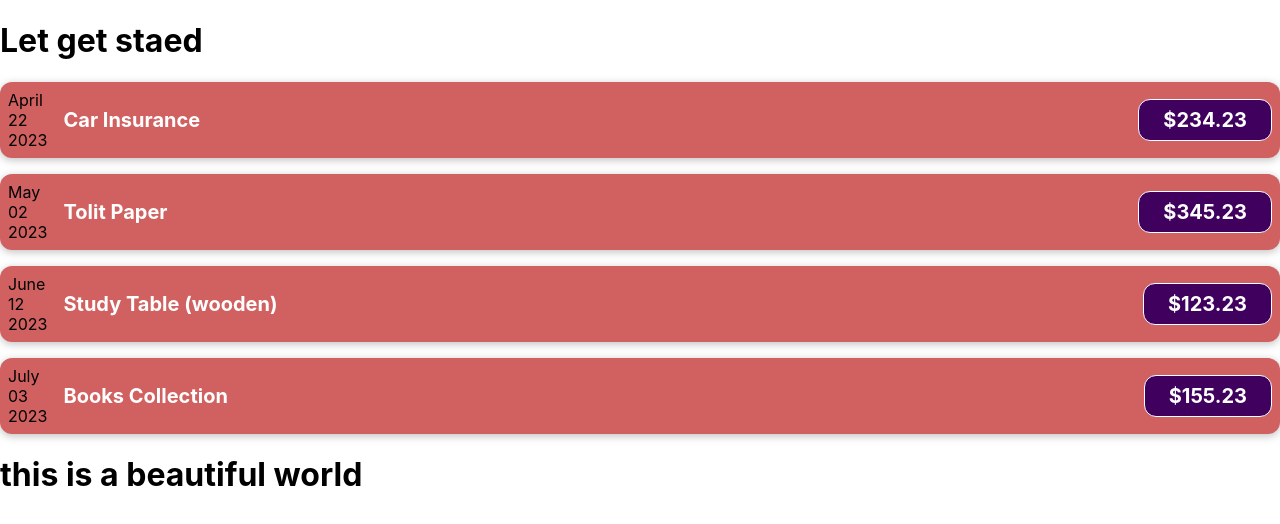
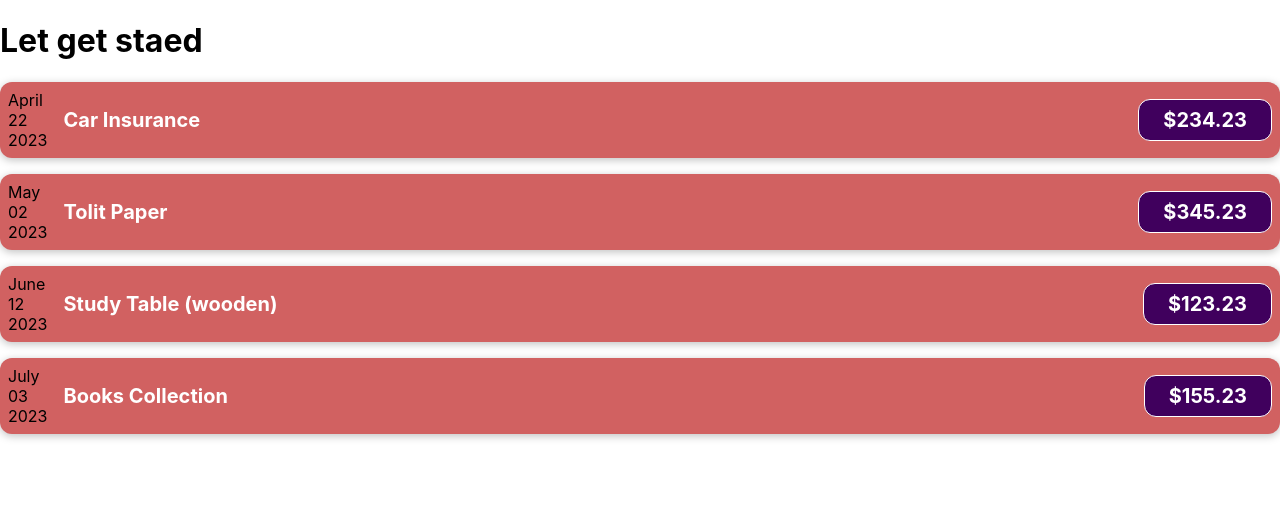
Before and after one commit to ManzoorAhmad1/simple-magic-note, a React (Create React App) app: page / in a window 1280 px wide. Shown: the top 524 px of the page. Built offline with nearby package versions, Linux system fonts and the light colour scheme.

Commit message:
learning onClick event in reactJS

```diff
--- a/src/App.js
+++ b/src/App.js
@@ -1,5 +1,5 @@
 import './App.css';
-import TextFile from "./Components/TextFile.js"
+// import TextFile from "./Components/TextFile.js"
 import ExpensiveItem from "./Components/ExpensiveItems"
 function App() {
   const expense=[
@@ -15,7 +15,7 @@ function App() {
     <ExpensiveItem title={expense[1].title} date={expense[1].Date} price={expense[1].price}/>
     <ExpensiveItem title={expense[2].title} date={expense[2].Date} price={expense[2].price}/>
     <ExpensiveItem title={expense[3].title} date={expense[3].Date} price={expense[3].price}/>
-    <TextFile/>
+    {/* <TextFile/>  this is a practice file which show how javascript code working actualy behind the seen */}
     </>
   );
 }
```
